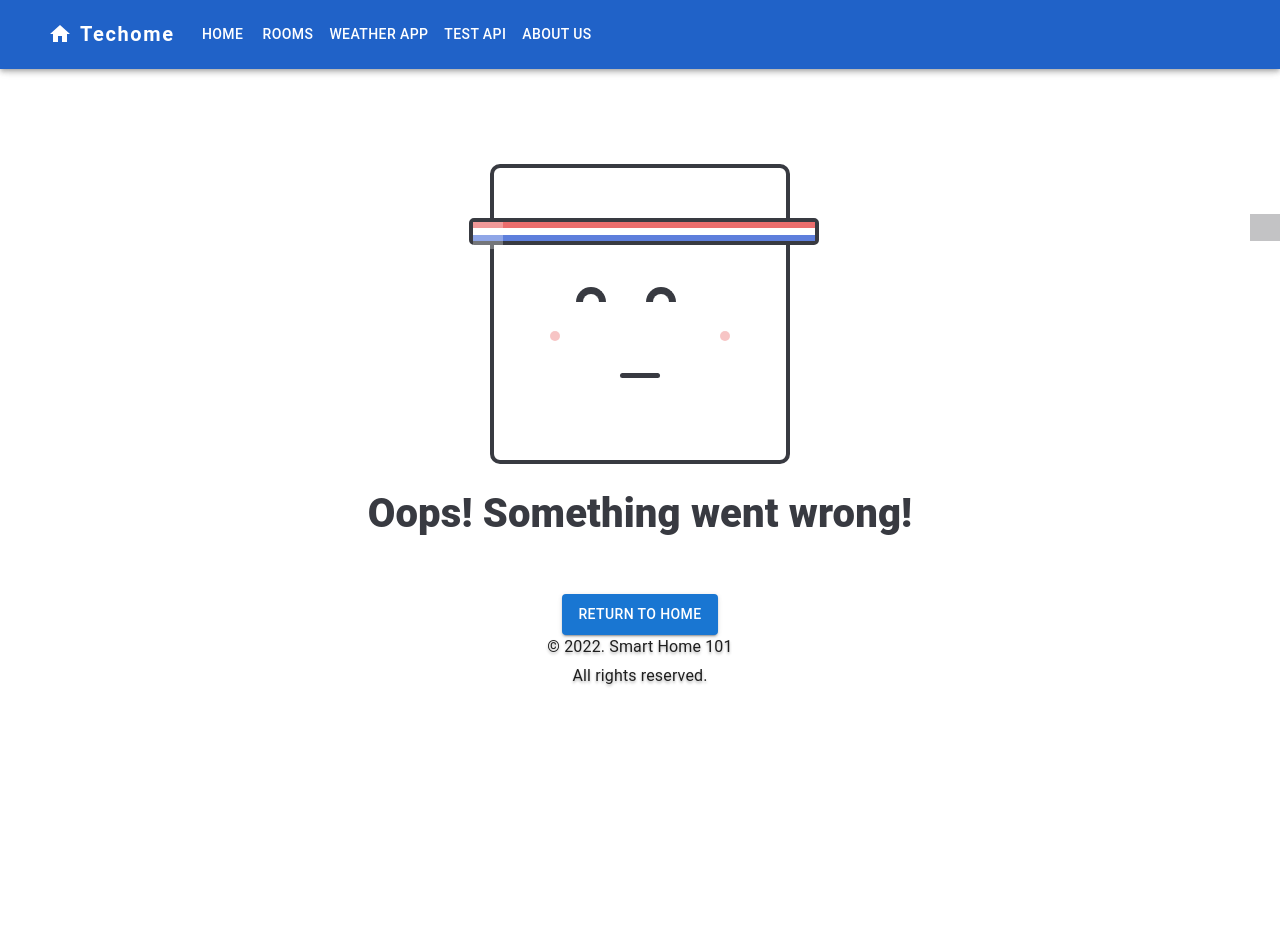
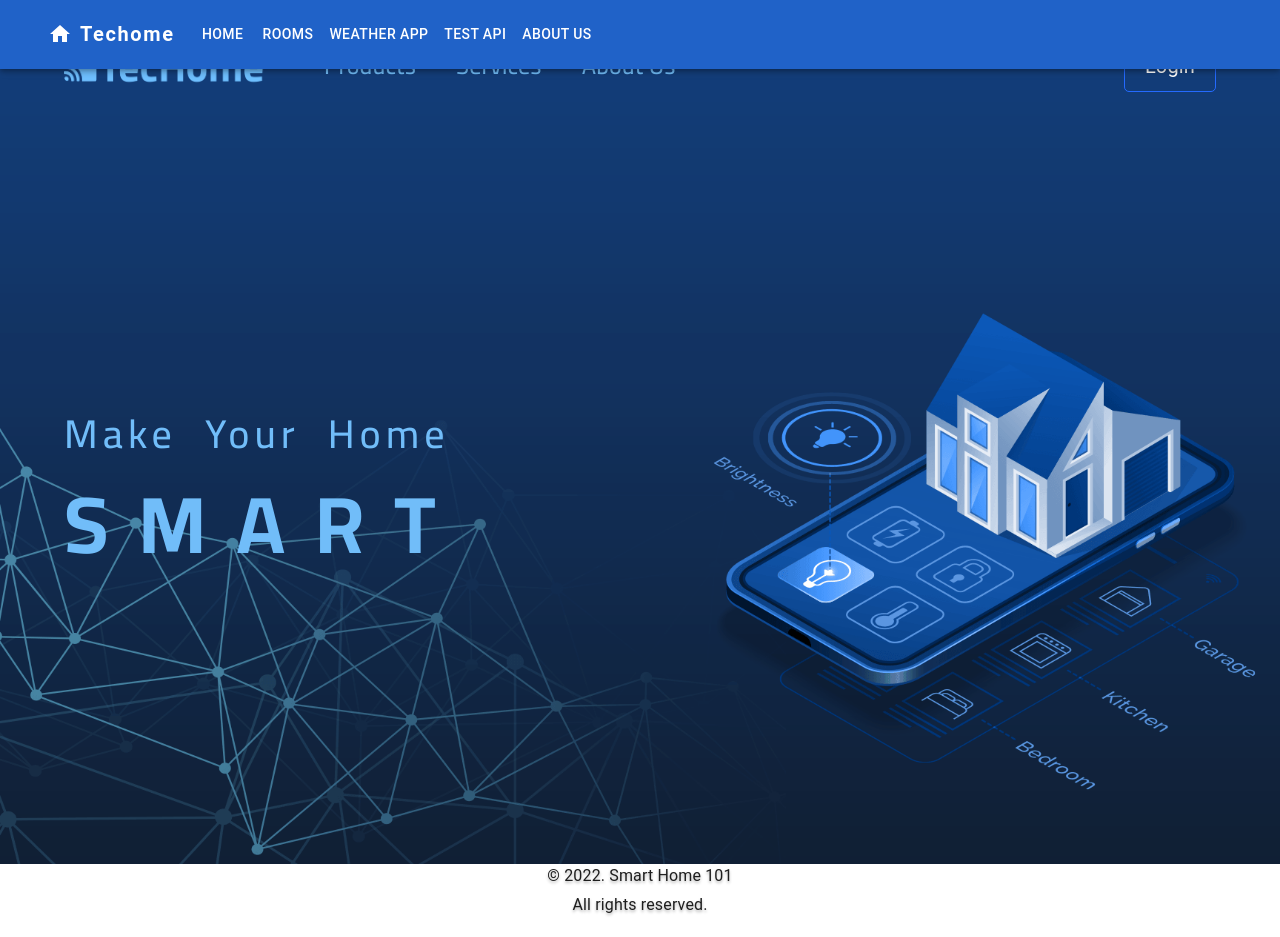
Before and after one commit to SmartHome101/smart-home-web-page, a React (Create React App) app: page /landing-page in a window 1280 px wide. Before the commit this address led to /not-found. Before the commit the page ends 800 px from the top, so only its background shows below. Built offline with nearby package versions, Linux system fonts and the light colour scheme.

Commit message:
[WIP] working on landing page
→ moved header2 and landing component and theme file to a new folder named LandingPageComponent

→ Create a new page called LandingPage and called the previous component in it.

```diff
--- a/src/App.js
+++ b/src/App.js
@@ -24,14 +24,11 @@ import eman from "../src/assests/techHomeTeam/eman.jpeg";
 import bebars from "../src/assests/techHomeTeam/bebars.jpg";
 import alfy from "../src/assests/techHomeTeam/alfy.JPG";
 import salma from "../src/assests/techHomeTeam/salma.jpg";
-import Roqia from "../src/assests/techHomeTeam/Roqia.jpeg"
+import Roqia from "../src/assests/techHomeTeam/Roqia.jpeg";
 import blank_avatar from "../src/assests/techHomeTeam/blank_avatar.png";
 
 //Test Compnents
-import Header2 from "./components/Header2";
-import Landing from "./components/Landing";
-import { ThemeProvider } from "@mui/material";
-import { theme } from "./components/Theme";
+import LandingPage from "./pages/LandingPage/LandingPage";
 
 const HomesDb = [
   {
@@ -251,6 +248,7 @@ const App = () => {
       <Bar />
       <Routes>
         <Route path="/" element={<Home />} />
+        <Route path="/landing-page" element={<LandingPage />} />
         <Route path="/rooms" element={<Rooms HomesDb={HomesDb} />} />
         <Route path="/weather-app" element={<WeatherApp />} />
         <Route path="/test-api" element={<TestAPI />} />
@@ -259,10 +257,6 @@ const App = () => {
         <Route path="/not-found" element={<NotFound />} />
       </Routes>
       <Footer />
-      {/* <ThemeProvider theme={theme}>
-        <Header2 />
-        <Landing />
-      </ThemeProvider> */}
     </Fragment>
   );
 };
--- a/src/components/Header2.jsx
+++ b/src/components/LandingPageComponent/Header2.jsx
@@ -1,5 +1,7 @@
 import { Container, Box, Typography, Link } from "@mui/material";
-import logo from "../assests/logo.png";
+import logo from "../../assests/logo.png";
+
+
 const Header2 = () => {
   return (
     <Container
@@ -33,7 +35,7 @@ const Header2 = () => {
               Products
             </Typography>
             <Typography color="primary" variant="h5">
-              Servies
+              Services
             </Typography>
             <Typography color="primary" variant="h5">
               About Us
--- a/src/components/Landing.jsx
+++ b/src/components/LandingPageComponent/Landing.jsx
@@ -1,5 +1,6 @@
 import { Container, Box, Typography } from "@mui/material";
-import background from "../assests/background.png";
+import background from "../../assests/background.png";
+
 const Landing = () => {
   return (
     <Container
--- /dev/null
+++ b/src/pages/LandingPage/LandingPage.js
@@ -0,0 +1,18 @@
+import { Fragment } from "react"
+import Header2 from "../../components/LandingPageComponent/Header2";
+import Landing from "../../components/LandingPageComponent/Landing";
+import { ThemeProvider } from "@mui/material";
+import { theme } from "../../components/LandingPageComponent/Theme";
+
+const LandingPage = () => {
+    return (
+        <ThemeProvider theme={theme}>
+            <Fragment>
+                <Header2 />
+                <Landing />
+            </Fragment>
+        </ThemeProvider>
+    )
+}
+
+export default LandingPage
```
Also changed, not shown: src/components/LandingPageComponent/Theme.js (renamed from src/components/Theme.js).
